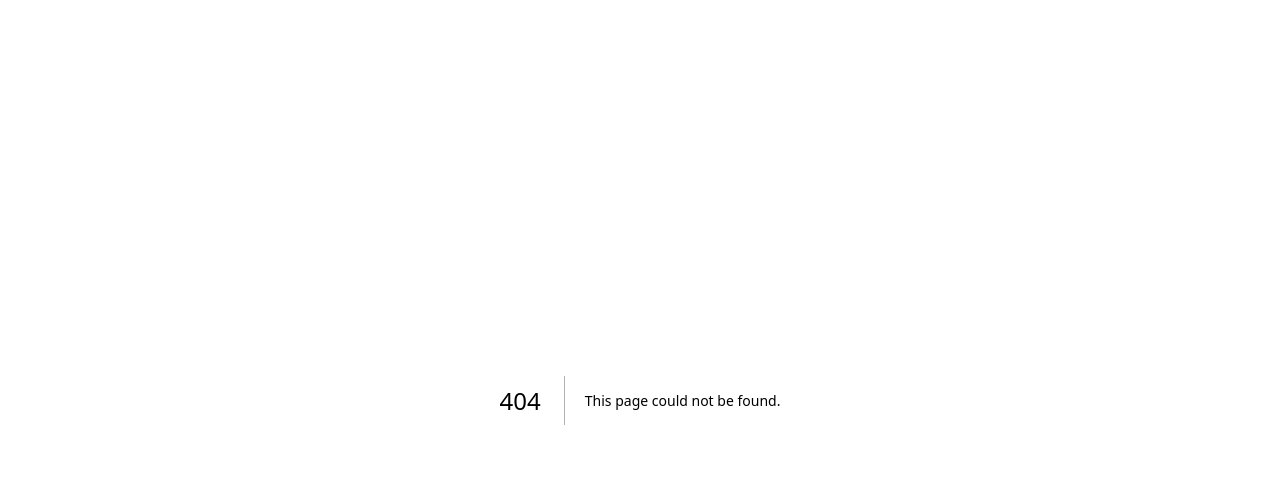
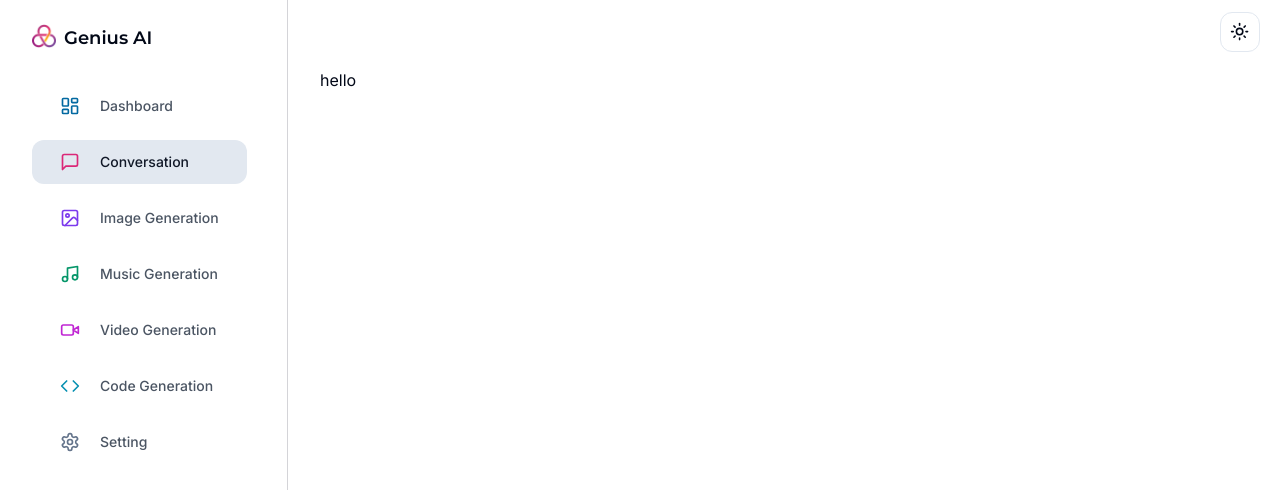
Before and after one commit to JazzsCo/genius-ai, a Next.js app: page /conversation in a window 1280 px wide. Before the commit this address had no page. Shown: the top 490 px of the page. Built offline with nearby package versions, Linux system fonts and the light colour scheme.

Commit message:
Set up conversation page

```diff
--- /dev/null
+++ b/src/app/(dashboard)/(routes)/conversation/page.tsx
@@ -0,0 +1,9 @@
+import React from "react";
+
+export default function ConversationPage() {
+  return (
+    <div className="px-3 md:px-5 mt-4">
+      <h1>hello</h1>
+    </div>
+  );
+}
```
